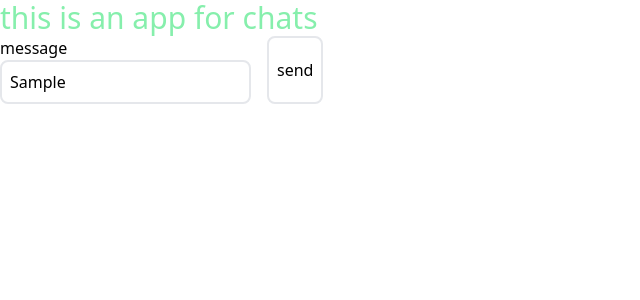
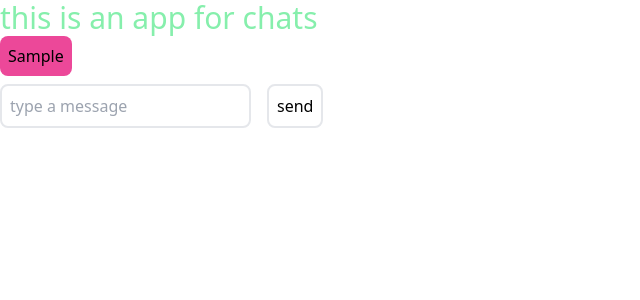
Before and after one commit to clementine-smart/apps-for-chats, a React (Vite) app in the folder client/: page / in a window 1280 px wide. Both pictures are taken after typing "Sample" into the empty fields and a click on the button "send". Shown: the top 300 px of the page, without its empty margins (0-640 px from the left). Built offline with nearby package versions, Linux system fonts and the light colour scheme; no server answers.

Commit message:
Feat: Add chat colour coded chat thread

```diff
--- /dev/null
+++ b/client/src/components/Message.tsx
@@ -0,0 +1,5 @@
+function Message() {
+  return <div>Message</div>
+}
+
+export default Message
--- a/client/src/components/MessageInput.tsx
+++ b/client/src/components/MessageInput.tsx
@@ -1,11 +1,14 @@
 import { useEffect, useState } from 'react'
 import io from 'socket.io-client'
+
+import { MessageType } from '../types/message'
+import Messages from './Messages'
 
 const socket = io('http://localhost:3000/', { transports: ['websocket'] })
 
 function MessageInput() {
   const [outgoingMessage, setOutgoingMessage] = useState('')
-  const [incomingMessage, setIncomingMessage] = useState('')
+  const [incomingMessage, setIncomingMessage] = useState<MessageType[]>([])
 
   function handleMessageChange(e: React.ChangeEvent<HTMLInputElement>) {
     e.preventDefault()
@@ -15,19 +18,30 @@ function MessageInput() {
   function handleSend(e: React.MouseEvent<HTMLButtonElement>) {
     e.preventDefault()
     socket.emit('send', { message: outgoingMessage })
+    setIncomingMessage((incomingMessage) => [
+      ...incomingMessage,
+      { message: outgoingMessage, from: 'me' },
+    ])
+    setOutgoingMessage(() => '')
   }
 
   useEffect(() => {
     socket.on('receive', ({ message }) => {
-      setIncomingMessage(message)
+      setIncomingMessage((incomingMessage) => [
+        ...incomingMessage,
+        { message: message, from: 'you' },
+      ])
     })
   }, [])
 
   return (
     <>
-      <form className="flex gap-4">
+      {incomingMessage.length > 0 && (
+        <Messages incomingMessage={incomingMessage} />
+      )}
+      <form className="flex gap-4 pt-2">
         <div className="flex flex-col">
-          <label htmlFor="message">message</label>
+          {/* <label htmlFor="message">message</label> */}
           <input
             id="message"
             placeholder="type a message"
@@ -36,11 +50,13 @@ function MessageInput() {
             className="border-2 p-2 rounded-lg"
           />
         </div>
-        <button onClick={handleSend} className="border-2 p-2 rounded-lg">
+        <button
+          onClick={handleSend}
+          className="border-2 p-2 rounded-lg hover:bg-pink-500"
+        >
           send
         </button>
       </form>
-      <p>{incomingMessage}</p>
     </>
   )
 }
--- /dev/null
+++ b/client/src/components/Messages.tsx
@@ -0,0 +1,30 @@
+// import { MessageType } from '../types/message'
+
+interface Props {
+  incomingMessage: MessageType[]
+}
+export interface MessageType {
+  message: string
+  from: string
+  thread?: string
+}
+
+function Messages({ incomingMessage }: Props) {
+  return (
+    <div className="flex flex-col gap-2">
+      {incomingMessage.map((message) => {
+        return (
+          <p
+            className={`${
+              message.from === 'me' ? 'bg-pink-500' : 'bg-green-500'
+            } p-2 w-fit rounded-lg`}
+          >
+            {message.message}
+          </p>
+        )
+      })}
+    </div>
+  )
+}
+
+export default Messages
--- a/client/src/main.tsx
+++ b/client/src/main.tsx
@@ -4,7 +4,7 @@ import App from './App.tsx'
 import './index.css'
 
 ReactDOM.createRoot(document.getElementById('root')!).render(
-  <React.StrictMode>
-    <App />
-  </React.StrictMode>,
+  // <React.StrictMode>
+  <App />
+  // </React.StrictMode>,
 )
--- /dev/null
+++ b/client/src/types/message.ts
@@ -0,0 +1,5 @@
+export interface MessageType {
+  message: string
+  from: string
+  thread?: string
+}
```
